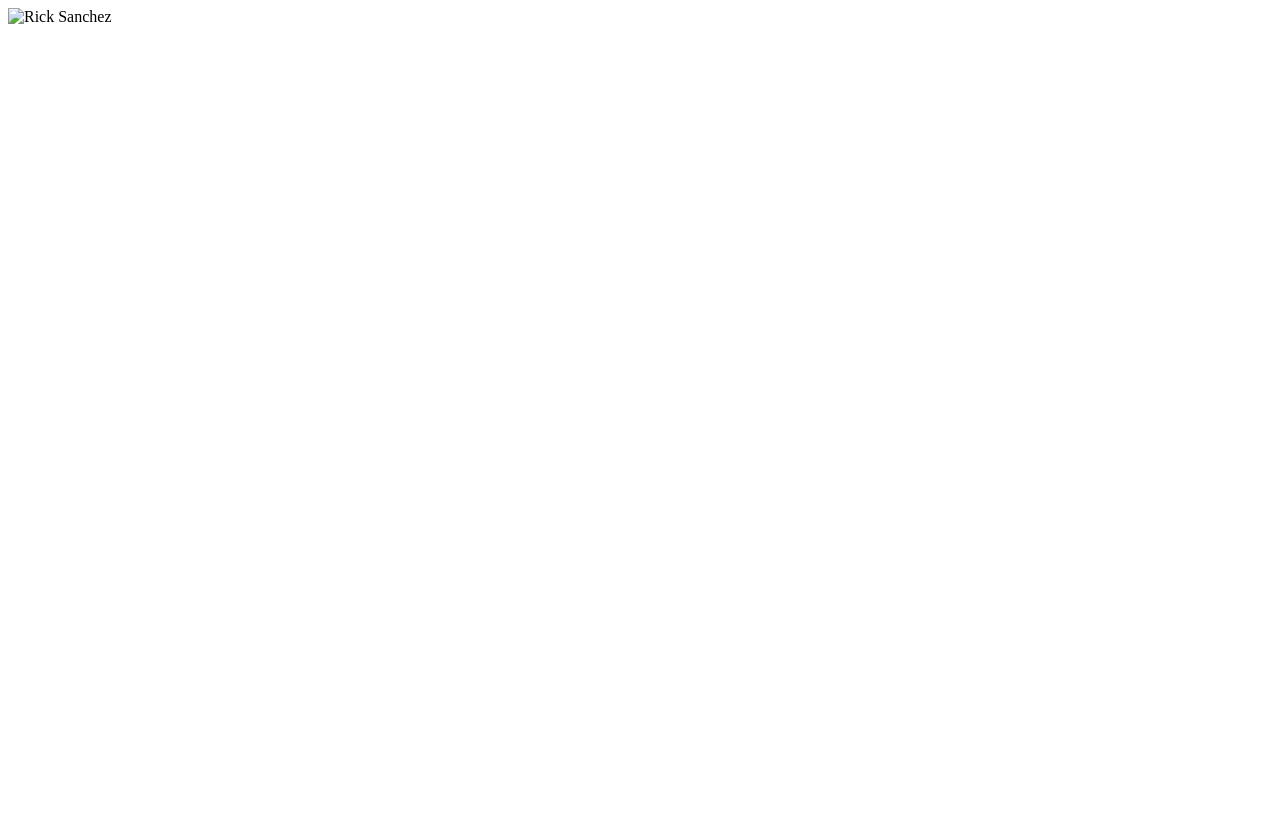
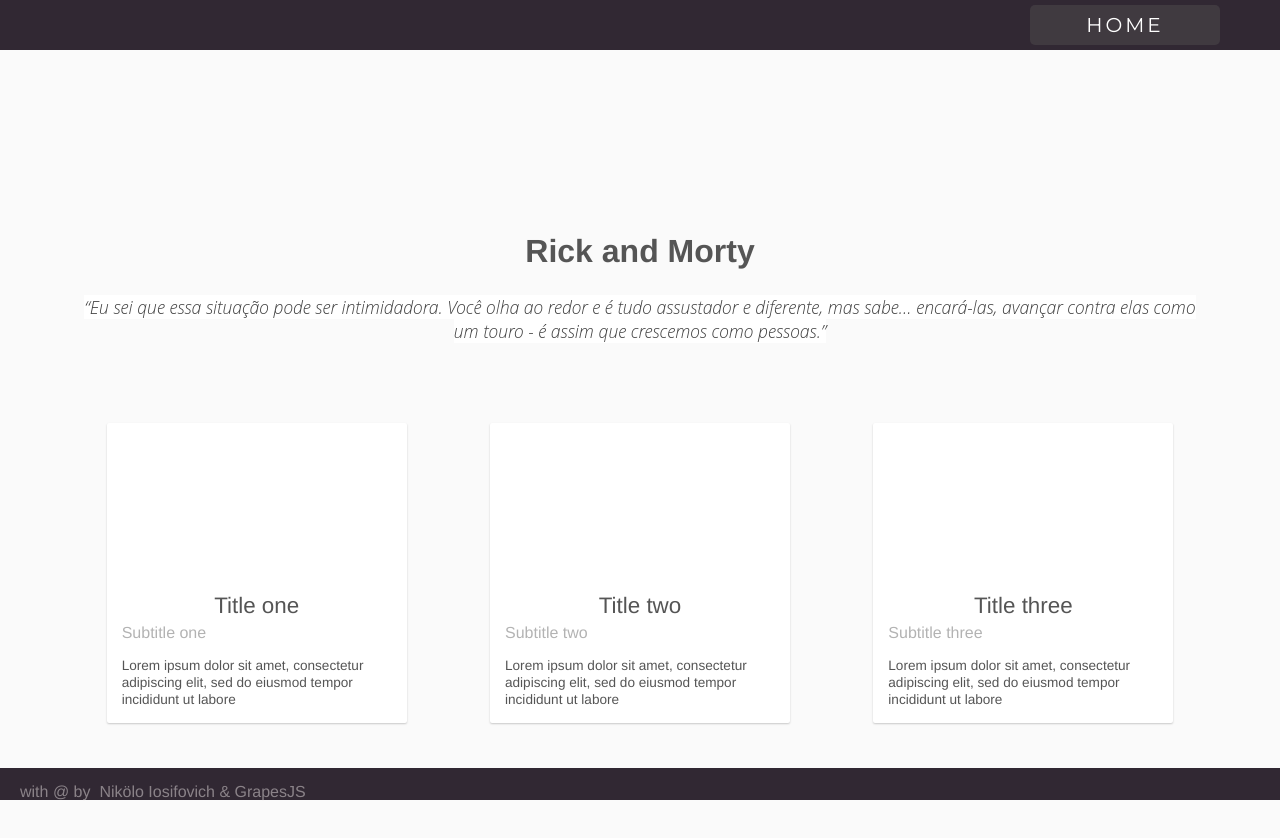
Before and after one commit to nikoloiosifovich/rickAndMorty, a website: page src/views/index.html in a window 1280 px wide. Before the commit the page ends 800 px from the top, so only its background shows below. Drawn offline with Linux system fonts and the light colour scheme.

Commit message:
implement: index view and styles

```diff
--- a/src/public/styles.css
+++ b/src/public/styles.css
@@ -0,0 +1,222 @@
+* {
+  box-sizing: border-box;
+}
+body {
+  margin: 0;
+}
+.header-banner {
+  background-color: #312833;
+  padding-top: 35px;
+  padding-bottom: 100px;
+  color: #fff;
+  font-family: Montserrat, sans-serif;
+  font-weight: 400;
+  /* background-image: url("//grapesjs.com/img/bg-gr-v.png"),
+    url("//www.google.com/url?sa=i&url=https%3A%2F%2Fwww.amazon.com.br%2FMorty-Original-Soundtrack-Disco-Vinil%2Fdp%2FB07FMCHFM6&psig=AOvVaw11Tbmf11Xb3TDGmf6I71Xz&ust=1585806185395000&source=images&cd=vfe&ved=0CAIQjRxqFwoTCJCC1cfCxugCFQAAAAAdAAAAABAD");
+  background-attachment: scroll, scroll;
+  background-position: left top, center center;
+  background-repeat: repeat-y, no-repeat;
+  background-size: contain, cover; */
+  min-height: 30px;
+}
+.container-width {
+  width: 90%;
+  max-width: 1150px;
+  margin: 0 54px 0 54px;
+}
+.menu {
+  float: right;
+  width: 50%;
+}
+.lead-btn {
+  margin-top: 15px;
+  padding: 10px;
+  width: 190px;
+  min-height: 30px;
+  font-size: 20px;
+  text-align: center;
+  letter-spacing: 3px;
+  line-height: 30px;
+  background-color: #433e44d5;
+  border-radius: 5px;
+  transition: all 0.5s ease;
+  cursor: pointer;
+}
+.lead-btn:hover {
+  background-color: #fff;
+  color: #4c114e;
+}
+.lead-btn:active {
+  background-color: #221c24;
+  color: #fff;
+}
+.flex-sect {
+  background-color: #fafafa;
+  padding: 100px 0;
+  font-family: Helvetica, serif;
+}
+.flex-title {
+  margin-bottom: 15px;
+  font-size: 2em;
+  text-align: center;
+  font-weight: 700;
+  color: #555;
+  padding: 5px;
+}
+.flex-desc {
+  margin-bottom: 55px;
+  font-size: 1em;
+  color: rgba(0, 0, 0, 0.5);
+  text-align: center;
+  padding: 5px;
+}
+.cards {
+  padding: 20px 0;
+  display: flex;
+  justify-content: space-around;
+  flex-flow: wrap;
+}
+.card {
+  background-color: white;
+  height: 300px;
+  width: 300px;
+  margin-bottom: 30px;
+  box-shadow: 0 1px 2px 0 rgba(0, 0, 0, 0.2);
+  border-radius: 2px;
+  transition: all 0.5s ease;
+  font-weight: 100;
+  overflow: hidden;
+}
+.card:hover {
+  margin-top: -5px;
+  box-shadow: 0 20px 30px 0 rgba(0, 0, 0, 0.2);
+}
+.card-header {
+  height: 155px;
+  /*background-image: url("//placehold.it/350x250/78c5d6/fff/image1.jpg");*/
+  background-size: cover;
+  background-position: center center;
+}
+/* .card-header.ch2 {
+  background-image: url("//placehold.it/350x250/459ba8/fff/image2.jpg");
+}
+.card-header.ch3 {
+  background-image: url("//placehold.it/350x250/79c267/fff/image3.jpg");
+}
+.card-header.ch4 {
+  background-image: url("//placehold.it/350x250/c5d647/fff/image4.jpg");
+}
+.card-header.ch5 {
+  background-image: url("//placehold.it/350x250/f28c33/fff/image5.jpg");
+}
+.card-header.ch6 {
+  background-image: url("//placehold.it/350x250/e868a2/fff/image6.jpg");
+} */
+.card-body {
+  padding: 15px 15px 5px 15px;
+  color: #555;
+}
+.card-title {
+  font-size: 1.4em;
+  margin-bottom: 5px;
+}
+.card-sub-title {
+  color: #b3b3b3;
+  font-size: 1em;
+  margin-bottom: 15px;
+}
+.card-desc {
+  font-size: 0.85rem;
+  line-height: 17px;
+}
+.footer-under {
+  background-color: #312833;
+  padding-bottom: 100px;
+  padding-top: 100px;
+  min-height: 500px;
+  color: #eee;
+  position: relative;
+  font-weight: 100;
+  font-family: Helvetica, serif;
+}
+.made-with {
+  float: left;
+  width: 50%;
+  padding: 5px 0;
+}
+#icbq2v {
+  padding: 0;
+  min-height: 50px;
+  position: fixed;
+  width: 100%;
+}
+#iwewgc {
+  height: 100%;
+}
+#i0fum3 {
+  margin: 5px;
+  float: right;
+  min-height: 25px;
+  padding: 5px 10px;
+}
+#ih6vgm {
+  margin: 10% auto;
+}
+#i49wyu {
+  padding: 8px 0 0;
+  position: fixed;
+  display: block;
+  width: 100%;
+  min-height: 30px;
+  top: 0;
+  bottom: 0;
+  height: 4%;
+  margin: auto 0 0;
+  transform: rotateX(0) rotateY(0) rotateZ(0) scaleX(1) scaleY(1) scaleZ(1);
+}
+#iskxt7 {
+  text-align: center;
+}
+#iizabl {
+  text-align: center;
+}
+#i8l5el {
+  text-align: center;
+}
+#i1b9am {
+  font-weight: 100;
+  text-align: center;
+}
+#i98dk2 {
+  color: rgb(64, 64, 64);
+  font-family: "Open Sans", sans-serif;
+  font-size: 17.6px;
+  font-style: italic;
+  text-align: start;
+  background-color: rgb(255, 255, 255);
+}
+#ixr8h6 {
+  min-height: 25px;
+  padding: 0 55px 0 0;
+}
+#i7porh {
+  padding: 0 0 0 0;
+}
+#ici52w {
+  color: rgba(237, 229, 229, 0.48);
+  position: fixed;
+  display: block;
+  justify-content: flex-start;
+  width: 100%;
+  bottom: 10px;
+  top: 10px;
+  padding: 5px 0 5px 20px;
+}
+@media (max-width: 480px) {
+  #ih6vgm {
+    margin: 0 5% 0 5%;
+  }
+  #ixr8h6 {
+    padding: 0 55px 0 0;
+  }
+}
--- a/src/views/index.html
+++ b/src/views/index.html
@@ -1,14 +1,60 @@
-<!DOCTYPE html>
+<!doctype html>
 <html lang="pt-Br">
 
 <head>
-  <meta charset="UTF-8">
-  <meta name="viewport" content="width=device-width, initial-scale=1.0">
-  <title>Rick & Morty</title>
+  <meta charset="utf-8">
+
+  <link href="https://fonts.googleapis.com/css?family=Montserrat:100,300,400,600,700,900&display=swap" rel="stylesheet">
+  <link rel="stylesheet" href="/styles.css">
 </head>
 
 <body>
-  <img src="img/" alt="Rick Sanchez">
+  <header id="icbq2v" class="header-banner">
+    <nav id="ixr8h6" class="menu">
+      <div id="i0fum3" class="lead-btn">HOME</div>
+    </nav>
+  </header>
+  <section id="iwewgc" class="flex-sect">
+    <div id="ih6vgm" class="container-width">
+      <div id="izz1rr" class="flex-title">Rick and Morty</div>
+      <div id="i1b9am" class="flex-desc"><span id="i98dk2">“Eu sei que essa situação pode ser intimidadora. Você olha ao
+          redor e é tudo assustador e diferente, mas sabe… encará-las, avançar contra elas como um touro - é assim que
+          crescemos como pessoas.”</span></div>
+      <div id="iq3dv1" class="cards">
+        <div id="i8pb7k" class="card">
+          <div id="i7porh" class="card-header" style="background-image: url('{{ base[0].image }}');"></div>
+          <div id="iyhqk1" class="card-body">
+            <div id="iskxt7" class="card-title">Title one</div>
+            <div class="card-sub-title">Subtitle one</div>
+            <div class="card-desc">Lorem ipsum dolor sit amet, consectetur adipiscing elit, sed do eiusmod tempor
+              incididunt ut labore</div>
+          </div>
+        </div>
+        <div class="card">
+          <div class="card-header ch2" style="background-image: url('{{ base[1].image }}');"></div>
+          <div class="card-body">
+            <div id="iizabl" class="card-title">Title two</div>
+            <div class="card-sub-title">Subtitle two</div>
+            <div class="card-desc">Lorem ipsum dolor sit amet, consectetur adipiscing elit, sed do eiusmod tempor
+              incididunt ut labore</div>
+          </div>
+        </div>
+        <div class="card">
+          <div class="card-header ch3" style="background-image: url('{{ base[2].image }}');"></div>
+          <div class="card-body">
+            <div id="i8l5el" class="card-title">Title three</div>
+            <div class="card-sub-title">Subtitle three</div>
+            <div class="card-desc">Lorem ipsum dolor sit amet, consectetur adipiscing elit, sed do eiusmod tempor
+              incididunt ut labore</div>
+          </div>
+        </div>
+      </div>
+    </div>
+  </section>
+  <footer id="i49wyu" class="footer-under">
+    <div id="ici52w" class="made-with">with @ by <a draggable="true" href="" id="i9drzf-2" class="link"></a> Nikölo
+      Iosifovich &amp; <a draggable="true" href="" id="ikwtoz-2" class="link"></a>GrapesJS
+    </div>
+  </footer>
 </body>
-
-</html>
+<html>
```
